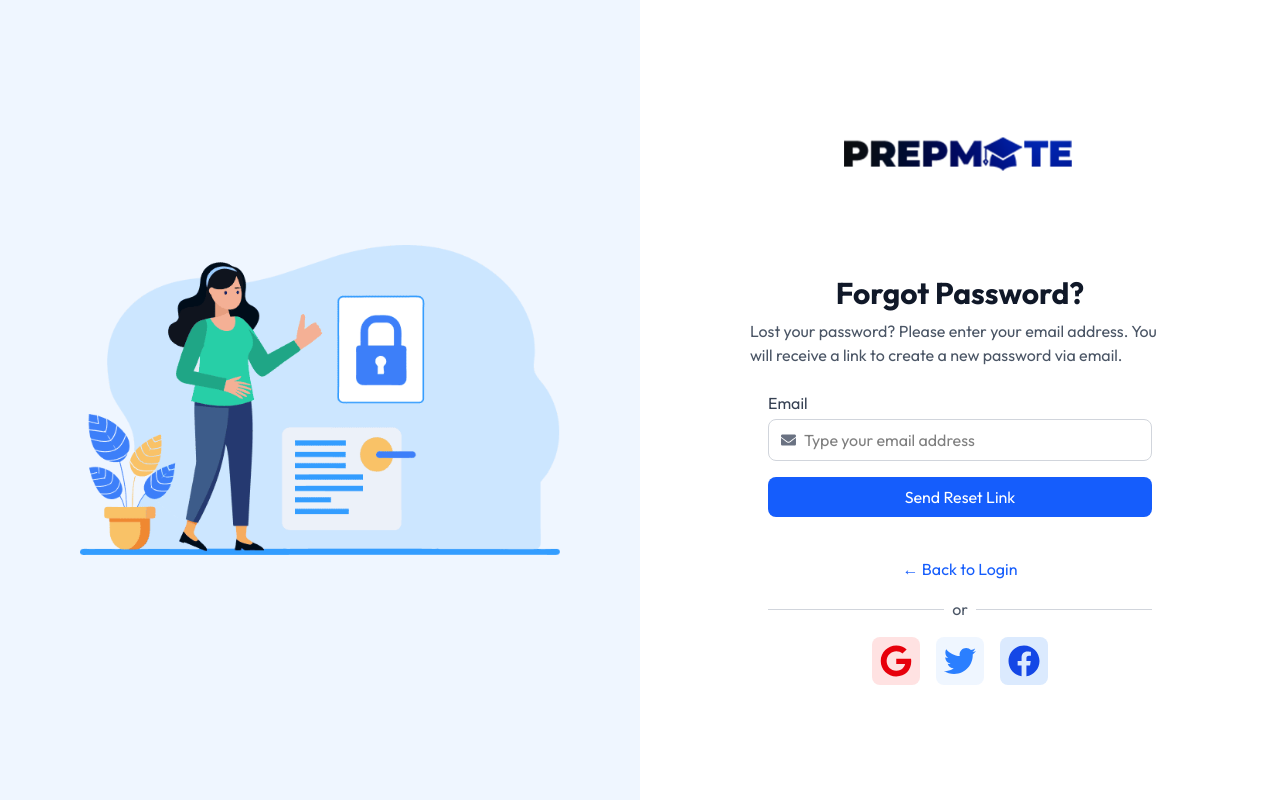
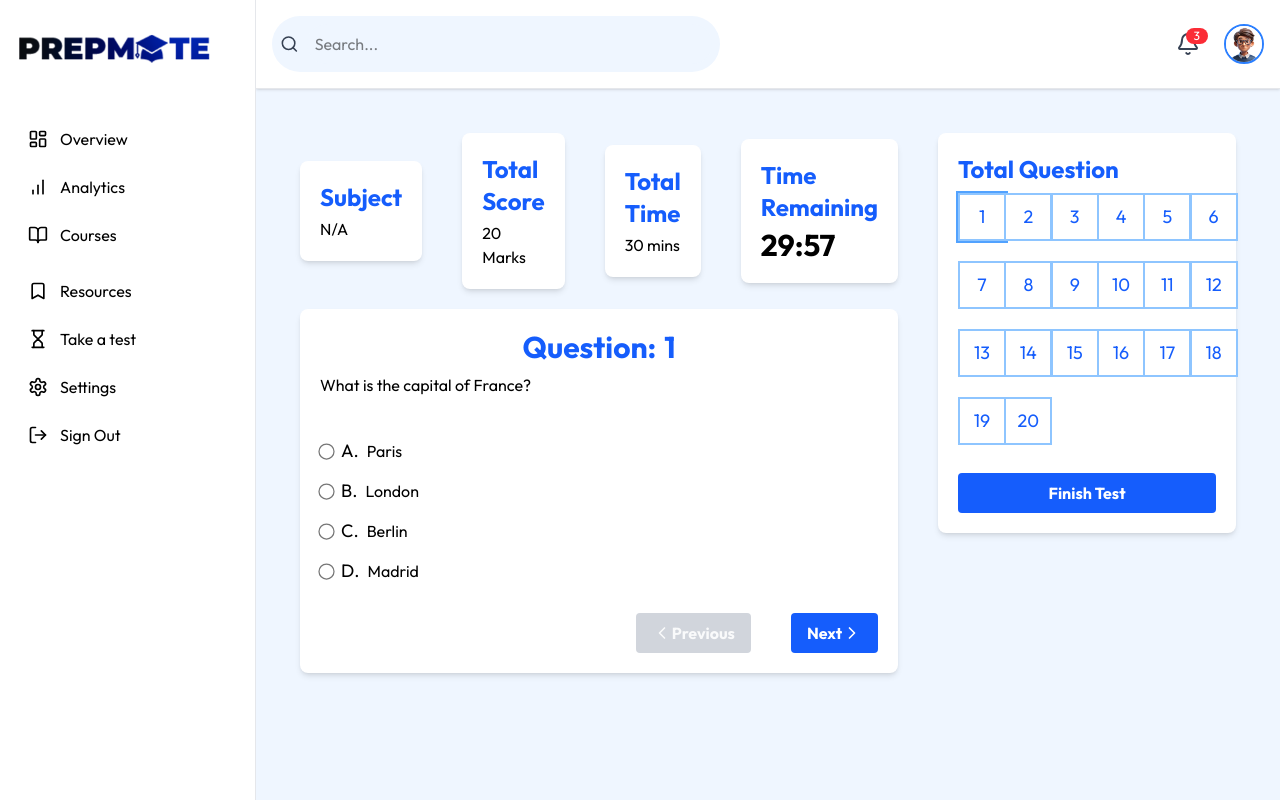
Before and after one commit to oluwaseyipd/PrepMate, a React (Vite) app: page /#/dashboard/testinterface in a window 1280 px wide. Before the commit this address led to /#/forgot-password. Built offline with nearby package versions, Linux system fonts and the light colour scheme.

Commit message:
Test interface and Take a test page updated

```diff
--- a/src/context/ModalContext.jsx
+++ b/src/context/ModalContext.jsx
@@ -5,9 +5,20 @@
 export const ModalProvider = ({ children }) => {
   const [showSubmitAlert, setShowSubmitAlert] = useState(false);
   const [showCancelAlert, setShowCancelAlert] = useState(false);
+  const [showStartTestPrompt, setShowStartTestPrompt] = useState(false);
+  const [selectedCourseId, setSelectedCourseId] = useState(null);
+
 
   return (
-    <ModalContext.Provider value={{ showSubmitAlert, setShowSubmitAlert, showCancelAlert, setShowCancelAlert }}>
+    <ModalContext.Provider value={{
+      showSubmitAlert,
+      setShowSubmitAlert,
+      showCancelAlert,
+      setShowCancelAlert,
+      showStartTestPrompt,
+      setShowStartTestPrompt,
+      selectedCourseId,
+      setSelectedCourseId, }}>
       {children}
     </ModalContext.Provider>
   );
--- a/src/layouts/UserLayout.jsx
+++ b/src/layouts/UserLayout.jsx
@@ -11,10 +11,12 @@
   const [sidebarOpen, setSidebarOpen] = useState(false);
   const { showSubmitAlert, setShowSubmitAlert } = useModal();
   const { showCancelAlert, setShowCancelAlert } = useModal();
+  const { showStartTestPrompt, setShowStartTestPrompt } = useModal();
 
   const toggleSidebar = () => {
     setSidebarOpen(!sidebarOpen);
   };
+
 
   const { setTestResult } = useTestResult();
 
@@ -62,8 +64,35 @@
         <main className="relative flex-1 p-3 md:p-6 overflow-y-auto h-full">
           <Outlet /> {/* This is where all your pages will show automatically */}
 
+      {/* Start test Message */}
+      {showStartTestPrompt && (
+  <div className="absolute inset-0 z-40 flex justify-center items-center bg-transparent bg-opacity-30 shadow-xl backdrop-blur-sm transition-all duration-300">
+    <div className="bg-white p-6 rounded-xl shadow-lg w-[300px] md:w-[500px]">
+      <img src={submitalert} alt="Start" className="w-40 mx-auto" />
+      <p className="text-center text-black mt-4">
+        Are you sure you want to start the test?
+      </p>
+      <div className="flex justify-end gap-4 mt-6">
+        <button
+          onClick={() => setShowStartTestPrompt(false)}
+          className="border border-blue-600 cursor-pointer text-blue-600 hover:bg-blue-600 hover:text-white px-4 py-2 rounded-full"
+        >
+          Cancel
+        </button>
+        <Link
+          to={"/dashboard/testinterface"}
+          onClick={() => setShowStartTestPrompt(false)}
+          className="bg-blue-600 cursor-pointer text-white px-4 py-2 rounded-full"
+        >
+          Start
+        </Link>
+      </div>
+    </div>
+  </div>
+)}
 
-     {/* Modal appears only over the main content */}
+
+     {/* Submit Message */}
      {showSubmitAlert && (
             <div className="absolute inset-0 z-40 flex justify-center items-center bg-transparent bg-opacity-30 shadow-xl  backdrop-blur-sm transition-all duration-300">
               <div className="bg-white p-6 rounded-xl shadow-lg w-[300px] md:w-[500px]">
--- a/src/pages/userDashboard/MyCourseDetails.jsx
+++ b/src/pages/userDashboard/MyCourseDetails.jsx
@@ -1,16 +1,18 @@
 import React from 'react';
 import { useParams } from 'react-router-dom';
 import { courses, categoryStyles } from '../../constants/courses';
+import { useModal } from "../../context/ModalContext";
 import { MarsStroke, Share2, Star } from 'lucide-react';
 
 const MyCourseDetails = () => {
+   const { setShowStartTestPrompt } = useModal();
+
   const { id } = useParams();
   const course = courses.find((course) => course.id.toString() === id);
 
   const toTitleCase = (str) =>
     str.replace(/\w\S*/g, (txt) => txt.charAt(0).toUpperCase() + txt.substr(1).toLowerCase());
 
-  if (!course) return <div className="p-4 text-black">Course not found.</div>;
 
   return (
     <div className="p-4">
@@ -35,6 +37,7 @@
               })()}
               <Share2 className="text-gray-700 cursor-pointer" size={25} />
               <button
+               onClick={() => setShowStartTestPrompt(true)}
                 className="px-6 py-1 bg-blue-600 text-white rounded-full cursor-pointer hover:bg-blue-500 transition"
               >
                 Take Test
--- a/src/pages/userDashboard/TakeTest.jsx
+++ b/src/pages/userDashboard/TakeTest.jsx
@@ -1,11 +1,21 @@
-import React from 'react'
+import React, { useState } from "react";
+import { useModal } from "../../context/ModalContext";
 
 const TakeTest = () => {
+  const { setShowStartTestPrompt } = useModal();
+
   return (
-    <div>
+    <div className="p-5 relative">
+      {/* Take test button */}
+      <div className="flex justify-between items-center">
+        <button
+         onClick={() => setShowStartTestPrompt(true)}
+        className="bg-blue-500 hover:bg-blue-600 cursor-pointer text-white px-4 py-2 rounded mt-4 transition duration-300">
+          Take a test
+        </button>
+      </div>
+    </div>
+  );
+};
 
-    </div>
-  )
-}
-
-export default TakeTest
+export default TakeTest;
--- a/src/pages/userDashboard/TestInterface.jsx
+++ b/src/pages/userDashboard/TestInterface.jsx
@@ -1,17 +1,50 @@
-import React, { useState } from "react";
+import React, { useState, useEffect } from "react";
 import { ChevronLeft, ChevronRight } from "lucide-react";
+import { useLocation, useNavigate } from "react-router-dom";
+import { courses } from "../../constants/courses";
 import { testquestions } from "../../constants/testquestion";
 import { useModal } from "../../context/ModalContext";
 import { useTestResult } from "../../context/TestResultContext";
 
 const TestInterface = () => {
+  const location = useLocation();
+  const navigate = useNavigate();
+  const courseId = location.state?.courseId;
+
+  const course = courses.find((c) => c.id === courseId);
+
   const [currentQuestionIndex, setCurrentQuestionIndex] = useState(0);
   const [answers, setAnswers] = useState({});
   const { setShowSubmitAlert, setShowCancelAlert } = useModal();
   const { setTestResult } = useTestResult();
 
   const currentQuestion = testquestions[currentQuestionIndex];
-  const [startTime] = useState(Date.now());
+
+  // Extract time in seconds from duration (e.g., "36 mins")
+  const testDurationSeconds = course ? parseInt(course.duration) * 60 : 1800;
+
+  const [timeLeft, setTimeLeft] = useState(testDurationSeconds);
+
+  useEffect(() => {
+    const timer = setInterval(() => {
+      setTimeLeft((prev) => {
+        if (prev <= 1) {
+          clearInterval(timer);
+          handleTestSubmit();
+          return 0;
+        }
+        return prev - 1;
+      });
+    }, 1000);
+
+    return () => clearInterval(timer);
+  }, []);
+
+  const formatTime = (seconds) => {
+    const m = String(Math.floor(seconds / 60)).padStart(2, "0");
+    const s = String(seconds % 60).padStart(2, "0");
+    return `${m}:${s}`;
+  };
 
   const handleAnswerSelect = (questionId, selectedOption) => {
     setAnswers((prev) => ({
@@ -29,11 +62,10 @@
     });
 
     const score = Math.round((numCorrect / totalQuestions) * 100);
-    const timeTakenMs = Date.now() - startTime;
-    const timeTaken = Math.round(timeTakenMs / 60000) + " mins";
+    const timeTaken = formatTime(testDurationSeconds - timeLeft);
 
     const result = {
-      testTitle: "General Knowledge",
+      testTitle: course?.title || "Untitled Test",
       date: new Date().toLocaleDateString(),
       duration: timeTaken,
       totalQuestions,
@@ -44,7 +76,7 @@
     };
 
     setTestResult(result);
-    // Navigate to summary page (if routing is set up)
+    navigate("/test-summary");
   };
 
   return (
@@ -55,10 +87,14 @@
           {/* Test Info Boxes */}
           <div className="flex flex-wrap md:flex-nowrap items-center gap-3 md:gap-10">
             {[
-              { title: "Subject", value: "Mathematics" },
-              { title: "Total Score", value: "40 Marks" },
-              { title: "Total Time", value: "30 Minutes" },
-              { title: "Time Remaining", value: "30:00", large: true },
+              { title: "Subject", value: course?.category || "N/A" },
+              { title: "Total Score", value: `${testquestions.length * 1} Marks` },
+              { title: "Total Time", value: course?.duration || "30 mins" },
+              {
+                title: "Time Remaining",
+                value: formatTime(timeLeft),
+                large: true,
+              },
             ].map((info, idx) => (
               <div
                 key={idx}
@@ -70,6 +106,10 @@
                 <p
                   className={`text-black ${
                     info.large ? "font-bold text-3xl" : ""
+                  } ${
+                    info.title === "Time Remaining" && timeLeft <= 60
+                      ? "text-red-600"
+                      : ""
                   }`}
                 >
                   {info.value}
@@ -78,9 +118,8 @@
             ))}
           </div>
 
-          {/* Question Box */}
+          {/* Question Display */}
           <div className="flex flex-col gap-2 bg-white p-5 rounded-lg shadow-md">
-            {/* Question Header */}
             <div className="flex justify-center items-center gap-2">
               <h2 className="text-blue-600 font-bold text-xl md:text-3xl">
                 Question:
@@ -90,7 +129,6 @@
               </p>
             </div>
 
-            {/* Question Text & Image */}
             <div className="flex flex-col gap-3 mb-5">
               <p className="text-black mb-3 select-none">
                 {currentQuestion.question}
@@ -104,7 +142,6 @@
               )}
             </div>
 
-            {/* Options */}
             <div className="flex flex-col gap-3">
               {currentQuestion.options.map((opt, i) => (
                 <div key={opt.option} className="flex gap-2 items-center">
@@ -131,7 +168,6 @@
               ))}
             </div>
 
-            {/* Navigation */}
             <div className="flex items-center justify-center md:justify-end gap-10 mt-5">
               <button
                 onClick={() =>
@@ -198,7 +234,7 @@
             <button
               onClick={() => {
                 setShowSubmitAlert(true);
-                handleTestSubmit(); // You can delay this until "Yes" on confirmation if needed
+                handleTestSubmit(); // Could wrap this in confirmation modal
               }}
               className="mt-5 bg-blue-600 hover:bg-blue-700 text-white font-bold py-2 px-4 rounded transition duration-300"
             >
```
